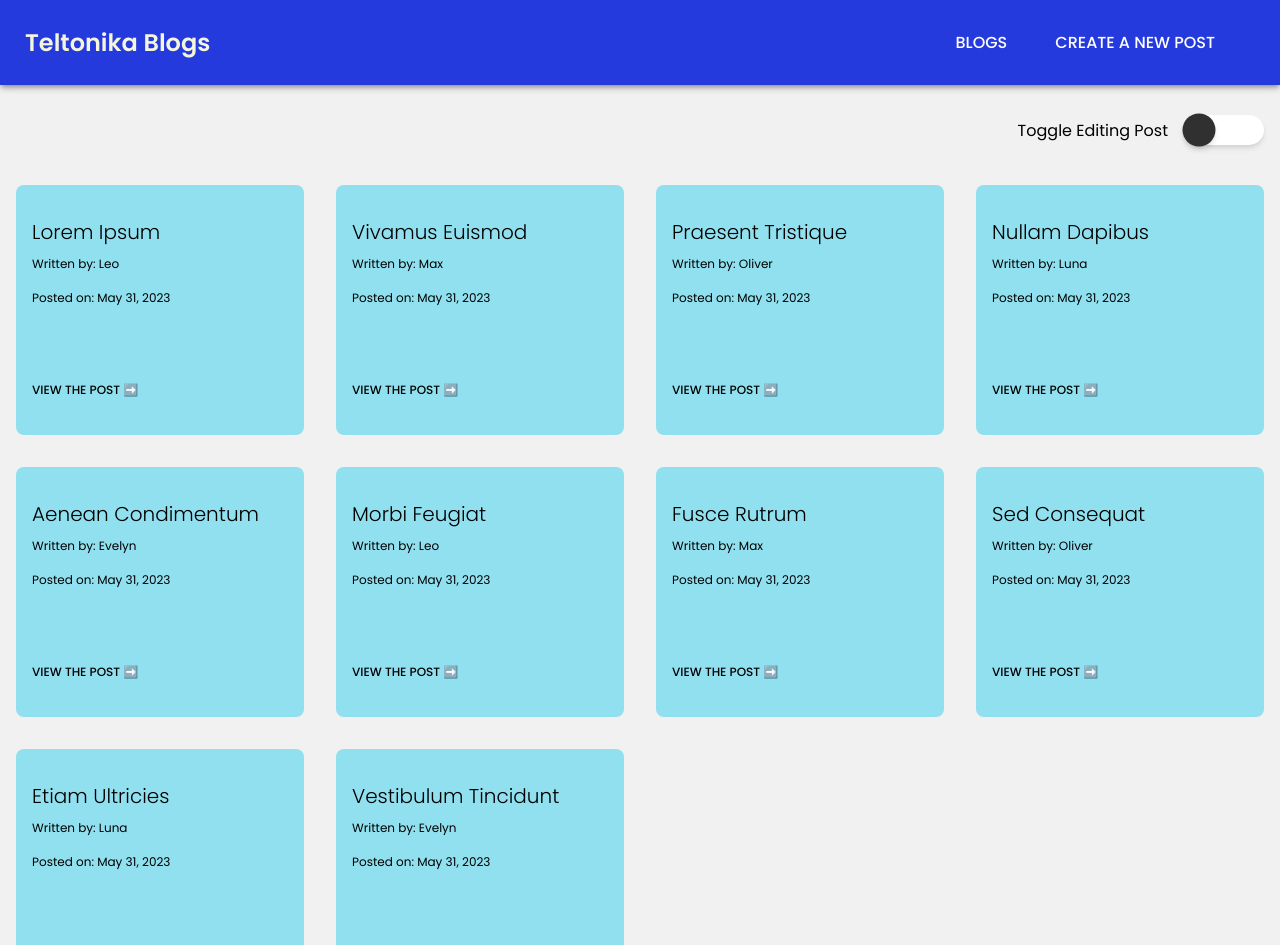
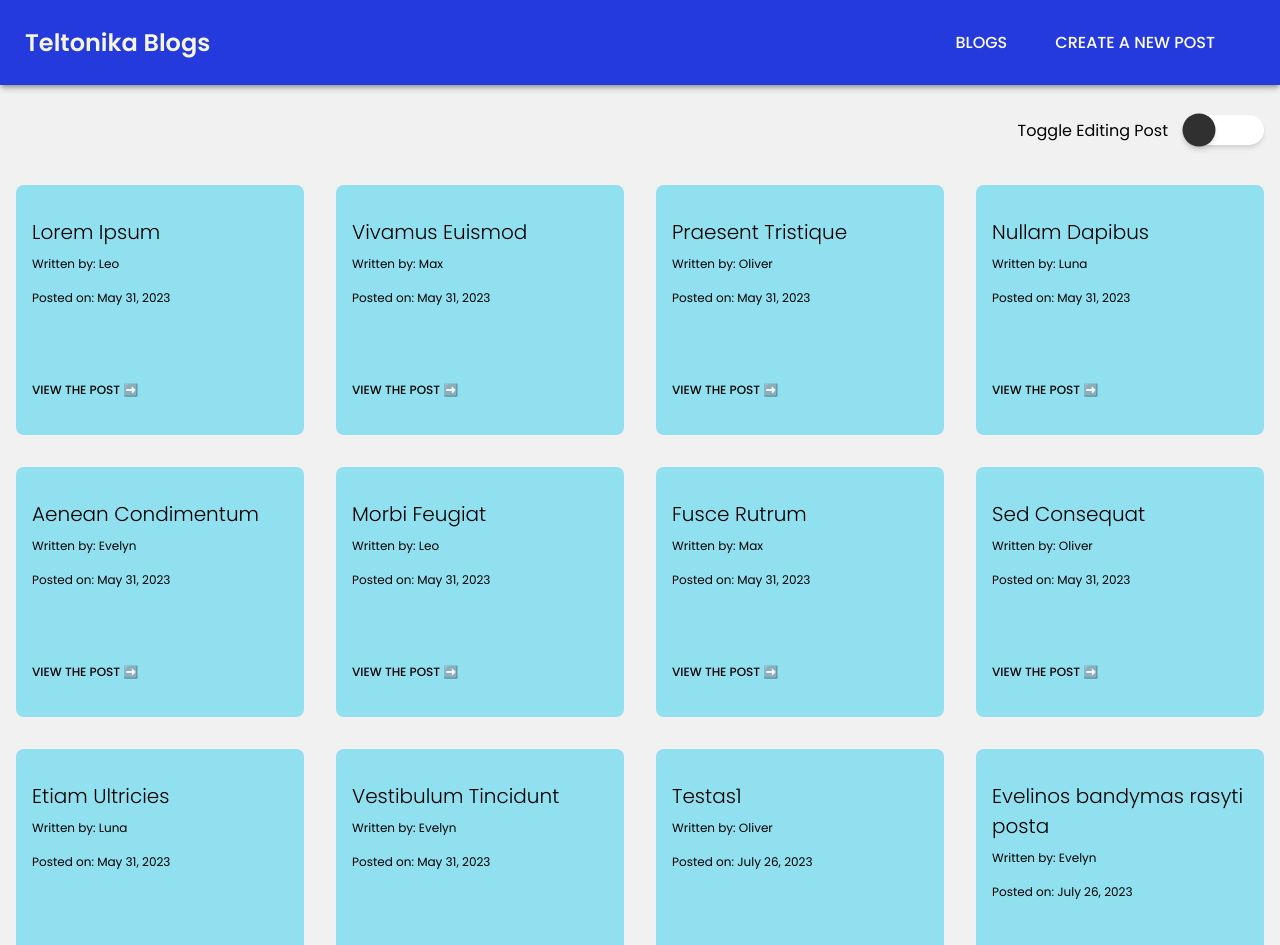
Before and after one commit to pijusp/TeltonikaBlogs_CRUD-posts-app, a Vue app: page / in a window 1280 px wide. Shown: the top 945 px of the page. Built offline with nearby package versions, Linux system fonts and the light colour scheme; data requests are answered from the project's data file; what vue2-editor would draw is missing.

Commit message:
New Post creation to db

```diff
--- a/db.json
+++ b/db.json
@@ -111,6 +111,22 @@
       "authorId": 2,
       "created_at": "2023-05-31",
       "updated_at": "2023-05-31"
+    },
+    {
+      "title": "Testas1",
+      "body": "<p>Oliveris raso teksta</p>",
+      "authorId": 1,
+      "created_at": "2023-07-26",
+      "updated_at": "2023-07-26",
+      "id": 11
+    },
+    {
+      "title": "Evelinos bandymas rasyti posta",
+      "body": "<p>Laba diena</p>",
+      "authorId": 2,
+      "created_at": "2023-07-26",
+      "updated_at": "2023-07-26",
+      "id": 12
     }
   ]
 }
--- a/src/views/NewPost.vue
+++ b/src/views/NewPost.vue
@@ -43,6 +43,8 @@
 
 <script>
 import Quill from "quill";
+import axios from "axios";
+import router from "../router";
 window.Quill = Quill;
 export default {
     name: "NewPost",
@@ -60,12 +62,51 @@ export default {
         };
     },
     methods: {
-        uploadBlog() {
+        async uploadBlog() {
             // Check if an author is selected
-            if (this.authorName === null) {
+            if (this.selectedAuthor === null) {
                 this.errorMsg = "Please select an author for the blog.";
                 this.error = true;
                 return;
+            }
+            // Get the current date and time
+            const currentDate = new Date();
+
+            // Format the date to yyyy-mm-dd format
+            const year = currentDate.getFullYear();
+            const month = String(currentDate.getMonth() + 1).padStart(2, "0");
+            const day = String(currentDate.getDate()).padStart(2, "0");
+
+            // Find the author's ID based on their name
+            const selectedAuthorObject = this.authors.find(
+                (author) => author.name === this.selectedAuthor
+            );
+
+            // Prepare the data to be sent to the server
+            const newBlogPost = {
+                title: this.blogTitle,
+                body: this.blogHTML,
+                authorId: selectedAuthorObject ? selectedAuthorObject.id : null,
+                created_at: `${year}-${month}-${day}`,
+                updated_at: `${year}-${month}-${day}`,
+            };
+
+            try {
+                // Send the POST request to the server
+                const response = await axios.post(
+                    "http://localhost:3000/posts",
+                    newBlogPost
+                );
+
+                // Optionally, you can handle the response here (e.g., show a success message).
+                console.log("Blog post uploaded successfully:", response.data);
+                router.push({ name: "Blogs" });
+            } catch (error) {
+                // Handle any errors that occur during the request
+                console.error("Error uploading blog post:", error);
+                this.errorMsg =
+                    "Error uploading blog post. Please try again later.";
+                this.error = true;
             }
         },
     },
```
